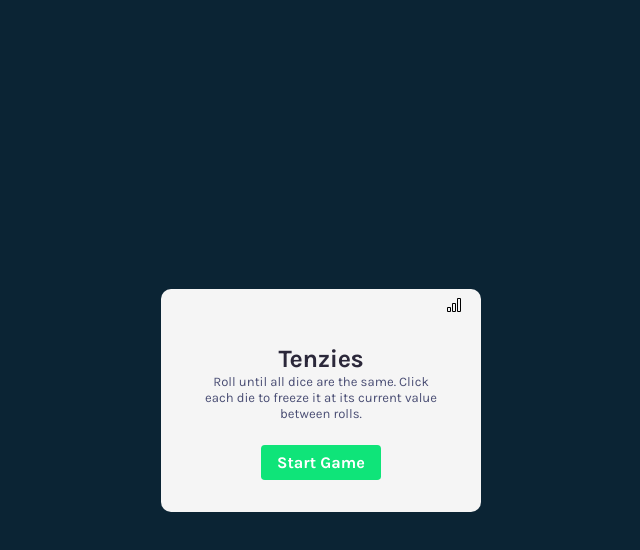
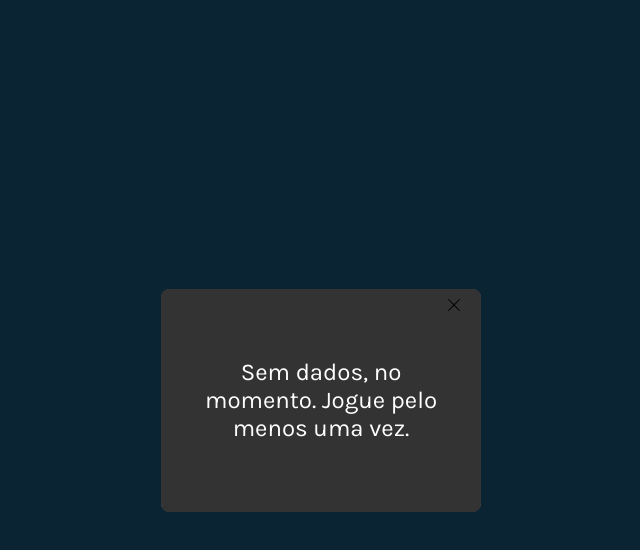
Before and after one commit to edsonpag/react_course, a React (Create React App) app in the folder 025-tenzies/: page / in a window 1280 px wide. Both pictures are taken after a click on the icon 772 px from the left and 304 px from the top of the page. Shown: the top 550 px of the page, without its empty margins (319-959 px from the left). Built offline with nearby package versions, Linux system fonts and the light colour scheme.

Commit message:
add best time

```diff
--- a/025-tenzies/src/App.css
+++ b/025-tenzies/src/App.css
@@ -13,6 +13,11 @@
     justify-content: center;
 
     position: relative;
+}
+
+.confetti-container {
+    display: flex;
+    justify-content: center;
 }
 
 .timer {
--- a/025-tenzies/src/App.js
+++ b/025-tenzies/src/App.js
@@ -69,6 +69,8 @@ function App() {
         && saveToLocalStorage();
       }
 
+      setBestTime(JSON.parse(localStorage.getItem("bestTime")));
+
       if(intervalId !== "") {
         clearInterval(intervalId);
       }
@@ -139,15 +141,18 @@ function App() {
   })
 
   return (
+    <>
+      <div className="confetti-container">
+        {tenzies && <Confetti />}
+      </div>
+
       <div className="app">
-        <Chart />
+          <Chart bestTime={bestTime}/>
           <div className="timer">
             {timer.hours > 0 && <span className="hours">{timer.hours}h</span>}
             {timer.minutes > 0 && <span className="minutes">{timer.minutes}m</span>}
             {timer.seconds >= 0 && <span className="seconds">{timer.seconds}s</span>}
           </div>
-
-        {tenzies && <Confetti />}
           <Header />
 
           {isStarted
@@ -161,8 +166,8 @@ function App() {
           :
           <button className="start-game" onClick={startGame}>Start Game</button>
           }
-
       </div>
+    </>
   );
 }
 
--- a/025-tenzies/src/components/Chart/Chart.css
+++ b/025-tenzies/src/components/Chart/Chart.css
@@ -1,10 +1,36 @@
-.chart {
+.chart-container {
+    position: absolute;
+    z-index: 1;
+
+    width: 100%;
+    height: 100%;
+    background-color: #333;
+
+    border-radius: 0.8rem;
+}
+
+.chart-icon {
     position: absolute;
 
     top: 1vh;
     right: 1.5vw;
 }
 
-.chart svg {
+.chart-icon svg {
     cursor: pointer;
 }
+
+.best-time {
+    height: 100%;
+    width: 100%;
+
+    display: flex;
+    align-items: center;
+    justify-content: center;
+    gap: 0.6rem;
+
+    color: white;
+    font-size: 2.4rem;
+    text-align: center;
+    padding-inline: 3rem;
+}
--- a/025-tenzies/src/components/Chart/Chart.js
+++ b/025-tenzies/src/components/Chart/Chart.js
@@ -1,16 +1,50 @@
-import React from "react";
+import React, { useState } from "react";
 
 import "./Chart.css";
 
-function Chart() {
+function Chart(props) {
+
+    const [ isShow, setIsShow ] = useState(false);
+
+    function showChart() {
+        setIsShow(prevIsShow => !prevIsShow);
+    }
+
 
     return (
-        <div className="chart">
-            <svg xmlns="http://www.w3.org/2000/svg" width="16" height="16" fill="currentColor" className="bi bi-bar-chart" viewBox="0 0 16 16">
-                <path d="M4 11H2v3h2v-3zm5-4H7v7h2V7zm5-5v12h-2V2h2zm-2-1a1 1 0 0 0-1 1v12a1 1 0 0 0 1 1h2a1 1 0 0 0 1-1V2a1 1 0 0 0-1-1h-2zM6 7a1 1 0 0 1 1-1h2a1 1 0 0 1 1 1v7a1 1 0 0 1-1 1H7a1 1 0 0 1-1-1V7zm-5 4a1 1 0 0 1 1-1h2a1 1 0 0 1 1 1v3a1 1 0 0 1-1 1H2a1 1 0 0 1-1-1v-3z"
-                />
-            </svg>
-        </div>
+        <>
+            {isShow
+            ?
+                <div className="chart-container">
+                    <div className="chart-icon close-animation" onClick={showChart}>
+                        <svg xmlns="http://www.w3.org/2000/svg" width="16" height="16" fill="currentColor" className="bi bi-x-lg" viewBox="0 0 16 16">
+                            <path d="M2.146 2.854a.5.5 0 1 1 .708-.708L8 7.293l5.146-5.147a.5.5 0 0 1 .708.708L8.707 8l5.147 5.146a.5.5 0 0 1-.708.708L8 8.707l-5.146 5.147a.5.5 0 0 1-.708-.708L7.293 8 2.146 2.854Z"/>
+                        </svg>
+                    </div>
+
+                    <div className="best-time">
+                        {props.bestTime.timerCounter
+                        ?
+                        <>
+                            <span>Melhor tempo:</span>
+                            {props.bestTime.hours > 0 && <span>{props.bestTime.hours}h</span>}
+                            {props.bestTime.minutes > 0 && <span>{props.bestTime.minutes}m</span>}
+                            {props.bestTime.seconds >= 0 && <span>{props.bestTime.seconds}s</span>}
+                        </>
+                        :
+                            <span>Sem dados, no momento. Jogue pelo menos uma vez.</span>
+                        }
+                    </div>
+                </div>
+            :
+            <div className="chart-icon" onClick={showChart}>
+                <svg xmlns="http://www.w3.org/2000/svg" width="16" height="16" fill="currentColor" className="bi bi-bar-chart" viewBox="0 0 16 16" >
+                    <path d="M4 11H2v3h2v-3zm5-4H7v7h2V7zm5-5v12h-2V2h2zm-2-1a1 1 0 0 0-1 1v12a1 1 0 0 0 1 1h2a1 1 0 0 0 1-1V2a1 1 0 0 0-1-1h-2zM6 7a1 1 0 0 1 1-1h2a1 1 0 0 1 1 1v7a1 1 0 0 1-1 1H7a1 1 0 0 1-1-1V7zm-5 4a1 1 0 0 1 1-1h2a1 1 0 0 1 1 1v3a1 1 0 0 1-1 1H2a1 1 0 0 1-1-1v-3z"
+                    />
+                </svg>
+            </div>
+            }
+        </>
     );
 }
 
```
Lines whose indentation alone changed are shown as unchanged.
